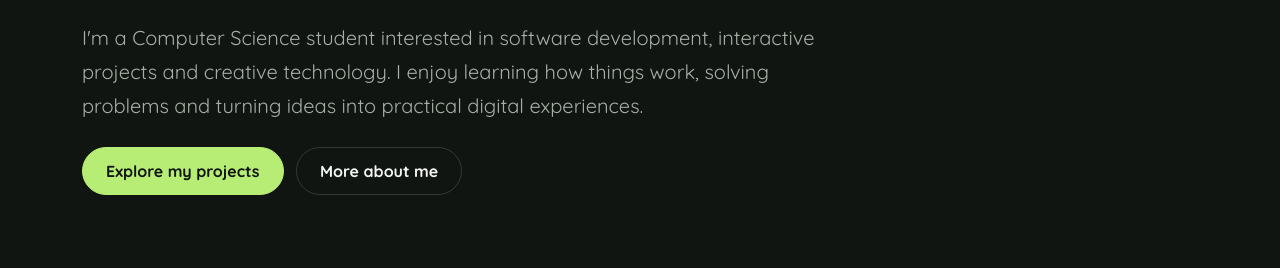
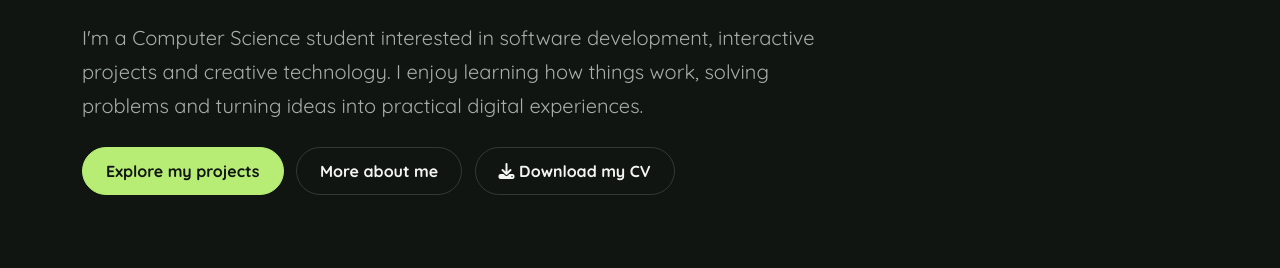
Before and after one commit to sinmilawal/webdev-labs, a plain HTML site: page index.html in a window 1280 px wide. Shown: the part 329-597 px from the top of the page. Drawn offline with nearby package versions, Linux system fonts and the light colour scheme.

Commit message:
Add CV download button and update button styles
Added a button to download the CV and updated the 'More about me' button styling.

```diff
--- a/index.html
+++ b/index.html
@@ -53,15 +53,23 @@
                     turning ideas into practical digital experiences.
                 </p>
 
+
                 <div class="mt-4">
                     <a href="portfolio.html" class="btn btn-primary me-2">
                         Explore my projects
                     </a>
 
-                    <a href="about.html" class="btn btn-outline-secondary">
+                    <a href="about.html" class="btn btn-outline-secondary me-2">
                         More about me
                     </a>
+
+                    <a href="Sinmi_Lawal_Software_Developer_CV.pdf"
+                       class="btn btn-outline-secondary"
+                       download>
+                        <i class="fa-solid fa-download"></i> Download my CV
+                    </a>
                 </div>
+
 
             </div>
         </div>
```
